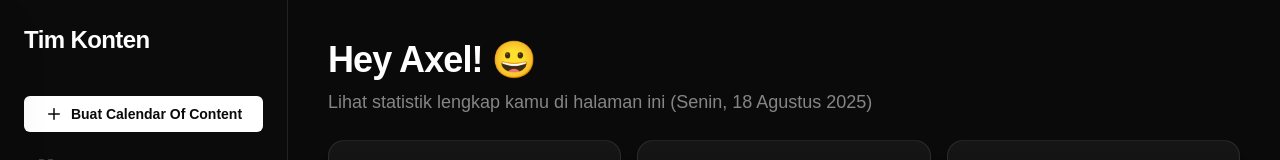
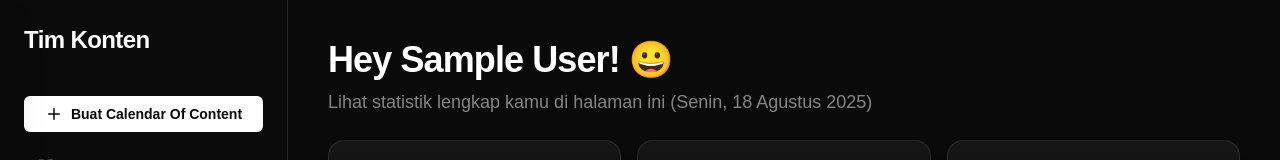
Before and after one commit to axellfumioo/timkongten, a Next.js app: page /dashboard in a window 1280 px wide. Shown: the top 160 px of the page. Built offline with nearby package versions, Linux system fonts and the light colour scheme; no server answers; the database is empty; sample sign-in values are in the browser's storage.

Commit message:
fix cache

```diff
--- a/src/app/api/content/route.ts
+++ b/src/app/api/content/route.ts
@@ -133,7 +133,7 @@ export async function POST(req: NextRequest) {
   try {
     // invalidate bulanan evidence
     const month = new Date(content_date).toISOString().slice(5, 7);
-    await redis.del(`evidence:${month}`);
+    await redis.del(`evidence:${user.email}:${month}`);
 
     // invalidate content per user (semua key yang match user.email)
     const keys = await redis.keys(`content:${user.email}:*`);
--- a/src/app/api/evidences/route.ts
+++ b/src/app/api/evidences/route.ts
@@ -31,7 +31,7 @@ export async function GET(req: Request) {
   const currentMonth = String(new Date().getMonth() + 1).padStart(2, "0");
   const evidenceMonth = monthParam ? monthParam.padStart(2, "0") : currentMonth;
 
-  const cacheKey = `evidence:${evidenceMonth}`;
+  const cacheKey = `evidence:${userauth.email}:${evidenceMonth}`;
 
   // Cek cache
   const cachedData = await redis.get(cacheKey);
@@ -143,7 +143,7 @@ export async function POST(req: Request) {
 
     // Invalidasi cache bulan sesuai evidence_date
     const month = getMonthFromDate(evidence_date);
-    const cacheKey = `evidence:${month}`;
+    const cacheKey = `evidence:${user.email}:${month}`;
     await redis.del(cacheKey);
     console.log(`Cache invalidated for key: ${cacheKey}`);
 
--- a/src/app/dashboard/page.tsx
+++ b/src/app/dashboard/page.tsx
@@ -10,6 +10,7 @@ import {
 import Sidebar from '@/components/dashboard/common/Sidebar';
 import TodoList from '@/components/dashboard/layout/TodoList';
 import AuthGuard from '@/components/AuthGuard';
+import { useSession } from "next-auth/react";
 
 interface SelectedDate {
   day: number
@@ -35,6 +36,8 @@ function getTodayDate(): SelectedDate {
 function App() {
   const [sidebarOpen, setSidebarOpen] = useState(false);
   const [selectedDate, setSelectedDate] = useState<SelectedDate>(() => getTodayDate());
+  const { data: session, status } = useSession();
+  const user = session?.user;
   const [stats, setStats] = useState<ContentStats>({
     total: 0,
     yours: 0,
@@ -53,7 +56,6 @@ function App() {
     year: 'numeric',
   });
 
-  // Fetch ke API sesuai tanggal
 
   return (
     <AuthGuard>
@@ -76,7 +78,7 @@ function App() {
           {/* Main Content */}
           <main className="flex-1 px-5 sm:px-10 pt-10 bg-[#0a0a0a] mt-0 md:mt-0 overflow-y-auto">
             <div className="mb-6">
-              <h1 className="text-4xl font-extrabold tracking-tight mb-2">Hey Axel! 😀</h1>
+              <h1 className="text-4xl font-extrabold tracking-tight mb-2">Hey {user?.name?.substring(0, 12)}! 😀</h1>
               <p className="text-white/50 text-lg">
                 Lihat statistik lengkap kamu di halaman ini ({formatted})
               </p>
```
